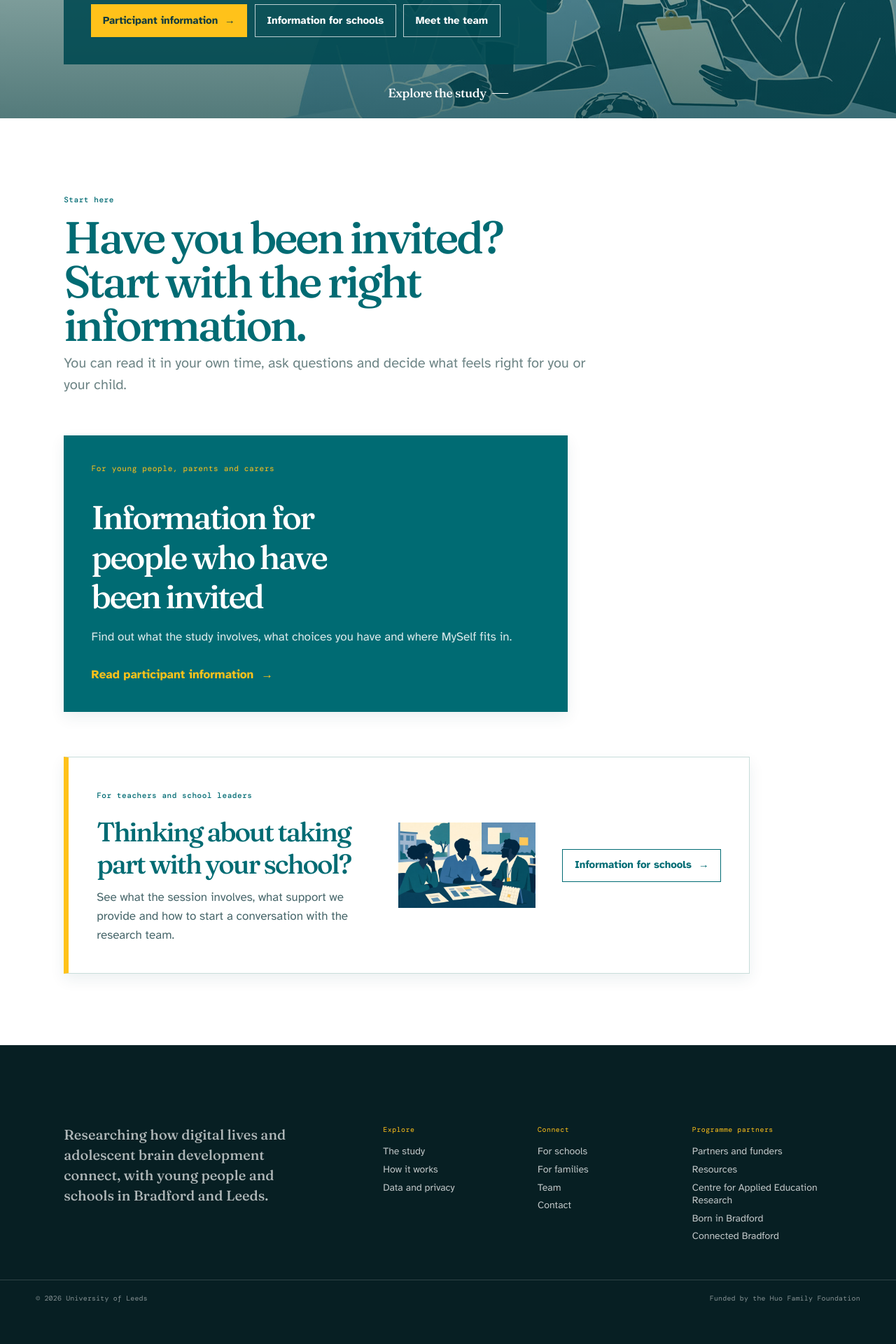
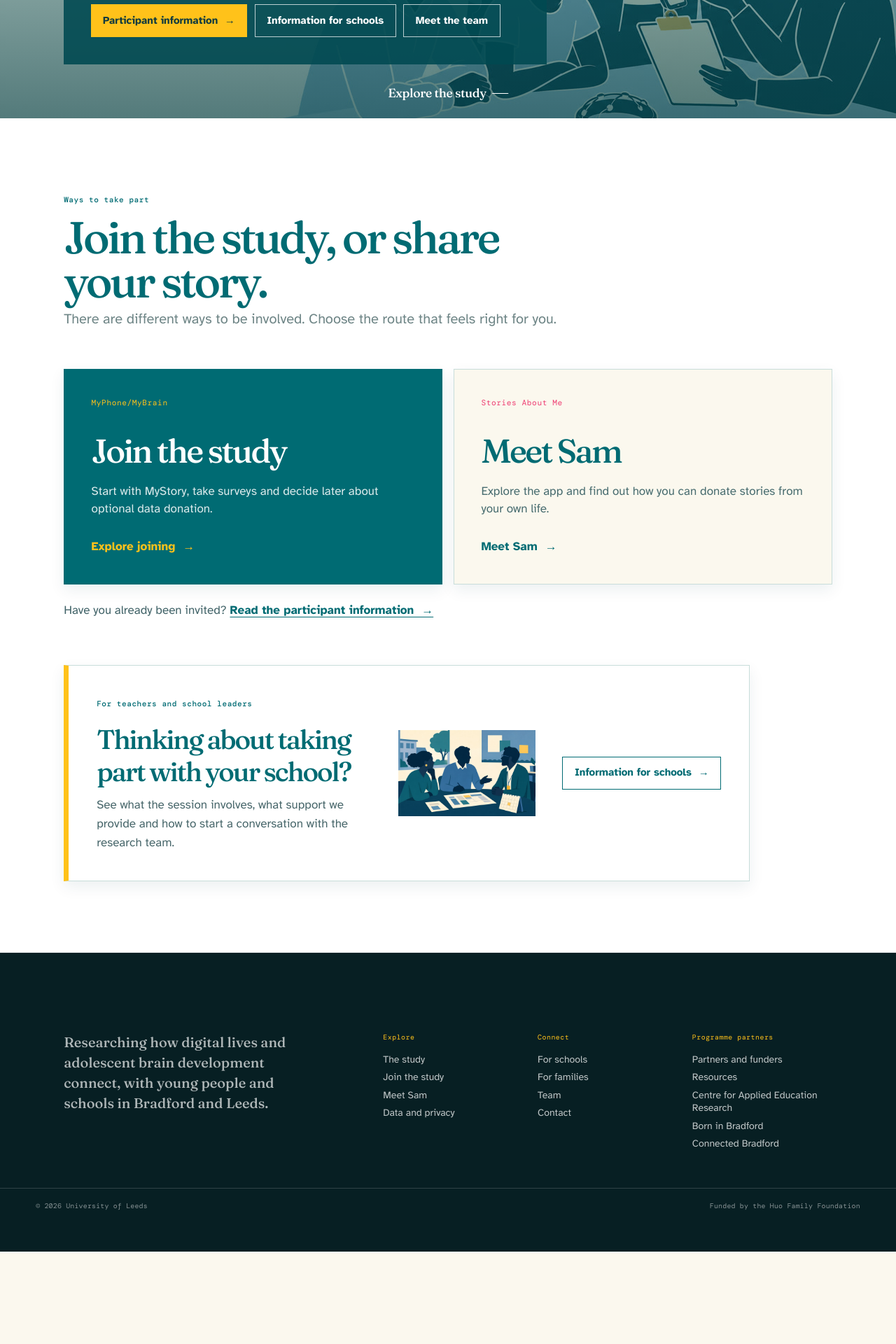
Before and after one commit to faisalmushtaq/myphone-mybrain, a Jekyll site: the page built from index.md, in a window 1280 px wide. Shown: the part 721-2641 px from the top of the page at 70% size. Built offline with Jekyll 4.4.1, drawn with Linux system fonts in a browser that asks for light colours; after the commit the page ends 2509 px from its top, so only the background shows below that.

Commit message:
Add public participation pathways

```diff
--- a/_includes/footer.html
+++ b/_includes/footer.html
@@ -5,7 +5,7 @@
       <p>Researching how digital lives and adolescent brain development connect, with young people and schools in Bradford and Leeds.</p>
     </div>
     <nav class="footer-nav" aria-label="Footer navigation">
-      <div><span>Explore</span><a href="{{ '/study/' | relative_url }}">The study</a><a href="{{ '/participation/' | relative_url }}">How it works</a><a href="{{ '/privacy/' | relative_url }}">Data and privacy</a></div>
+      <div><span>Explore</span><a href="{{ '/study/' | relative_url }}">The study</a><a href="{{ '/join/' | relative_url }}">Join the study</a><a href="{{ '/meet-sam/' | relative_url }}">Meet Sam</a><a href="{{ '/privacy/' | relative_url }}">Data and privacy</a></div>
       <div><span>Connect</span><a href="{{ '/schools/' | relative_url }}">For schools</a><a href="{{ '/families/' | relative_url }}">For families</a><a href="{{ '/team/' | relative_url }}">Team</a><a href="{{ '/contact/' | relative_url }}">Contact</a></div>
       <div><span>Programme partners</span><a href="{{ '/partners/' | relative_url }}">Partners and funders</a><a href="{{ '/resources/' | relative_url }}">Resources</a><p>Centre for Applied Education Research</p><p>Born in Bradford</p><p>Connected Bradford</p></div>
     </nav>
--- a/_includes/invitation_journey.html
+++ b/_includes/invitation_journey.html
@@ -2,19 +2,27 @@
 <section id="start" class="section invitation-section">
   <div class="container">
     <div class="section-heading reveal">
-      <p class="section-kicker">Start here</p>
-      <h2>Have you been invited? Start with the right information.</h2>
-      <p class="section-subheading">You can read it in your own time, ask questions and decide what feels right for you or your child.</p>
+      <p class="section-kicker">Ways to take part</p>
+      <h2>Join the study, or share your story.</h2>
+      <p class="section-subheading">There are different ways to be involved. Choose the route that feels right for you.</p>
     </div>
 
-    <div class="invitation-grid invitation-grid--single reveal">
-      <a class="invitation-card invitation-card--young" href="{{ '/take-part/' | relative_url }}">
-        <span class="invitation-card-label">For young people, parents and carers</span>
-        <h3>Information for people who have been invited</h3>
-        <p>Find out what the study involves, what choices you have and where MySelf fits in.</p>
-        <span class="invitation-card-cta">Read participant information &nbsp;→</span>
+    <div class="invitation-grid reveal">
+      <a class="invitation-card invitation-card--young" href="{{ '/join/' | relative_url }}">
+        <span class="invitation-card-label">MyPhone/MyBrain</span>
+        <h3>Join the study</h3>
+        <p>Start with MyStory, take surveys and decide later about optional data donation.</p>
+        <span class="invitation-card-cta">Explore joining &nbsp;→</span>
+      </a>
+      <a class="invitation-card" href="{{ '/meet-sam/' | relative_url }}">
+        <span class="invitation-card-label">Stories About Me</span>
+        <h3>Meet Sam</h3>
+        <p>Explore the app and find out how you can donate stories from your own life.</p>
+        <span class="invitation-card-cta">Meet Sam &nbsp;→</span>
       </a>
     </div>
+
+    <p class="participant-linkline">Have you already been invited? <a href="{{ '/take-part/' | relative_url }}">Read the participant information &nbsp;→</a></p>
 
     <aside class="school-route reveal">
       <div>
--- a/assets/css/moto-inspired.css
+++ b/assets/css/moto-inspired.css
@@ -116,6 +116,15 @@ p { max-width: 70ch; }
 .participant-next-step { margin-top: 1rem; padding: clamp(1.5rem, 4vw, 2.5rem); border-left: 7px solid var(--mpb-yellow); background: var(--mpb-mist); }
 .participant-next-step p:not(.section-kicker) { max-width: 62ch; color: #365d62; }
 .participant-next-step .btn { margin: 1rem 1rem 0 0; }
+.pathway-grid { margin-top: 2.25rem; display: grid; grid-template-columns: repeat(3, minmax(0, 1fr)); gap: 1rem; }
+.pathway-card { min-height: 245px; padding: 1.5rem; border: 1px solid var(--mpb-line); border-top: 6px solid var(--mpb-yellow); background: #fff; box-shadow: var(--shadow-sm); }
+.pathway-card--mist { background: var(--mpb-mist); }
+.pathway-card > span { color: var(--mpb-pink); font-family: var(--f-mono); font-size: .75rem; letter-spacing: .08em; }
+.pathway-card h3 { margin: 1.3rem 0 .8rem; color: var(--mpb-teal); font-size: clamp(1.7rem, 3vw, 2.3rem); }
+.pathway-card p, .meet-sam-copy { color: #416368; line-height: 1.48; }
+.meet-sam-copy { max-width: 66ch; margin: 2rem 0; font-size: 1.1rem; }
+.participant-linkline { margin-top: 1.5rem; color: #416368; }
+.participant-linkline a { color: var(--mpb-teal); font-weight: 700; text-decoration: underline; text-underline-offset: 4px; }
 .invite-next-box { padding: clamp(1.5rem, 4vw, 2.5rem); border: 1px solid var(--mpb-line); border-top: 6px solid var(--mpb-yellow); background: #fff; box-shadow: var(--shadow-sm); }
 .invite-next-box h2 { max-width: 16ch; margin: 0 0 1rem; color: var(--mpb-teal); font-size: clamp(2.3rem, 5vw, 4rem); }
 .invite-next-box p { max-width: 58ch; color: #46676b; font-size: 1.08rem; }
@@ -293,6 +302,7 @@ input:focus, select:focus, textarea:focus { border-color: var(--mpb-teal); box-s
   .school-route { grid-template-columns: 1fr; gap: 1.25rem; }
   .school-route-image { max-width: 420px; }
   .participant-info-grid { grid-template-columns: 1fr; }
+  .pathway-grid { grid-template-columns: 1fr; }
   .invitation-actions { flex-direction: column; align-items: stretch; row-gap: 1.1rem; }
   .invitation-actions .btn { width: 100%; justify-content: center; }
   .stat-row, .audience-grid, .benefit-grid, .promise-grid, .workshop-grid, .aims-grid, .resources-placeholder, .signup-layout { grid-template-columns: 1fr; }
```
Also changed, not shown: _includes/join_pathway.html (added, +33 -0 lines), _includes/meet_sam_pathway.html (added, +22 -0 lines), join.md (added, +13 -0 lines), meet-sam.md (added, +13 -0 lines).
